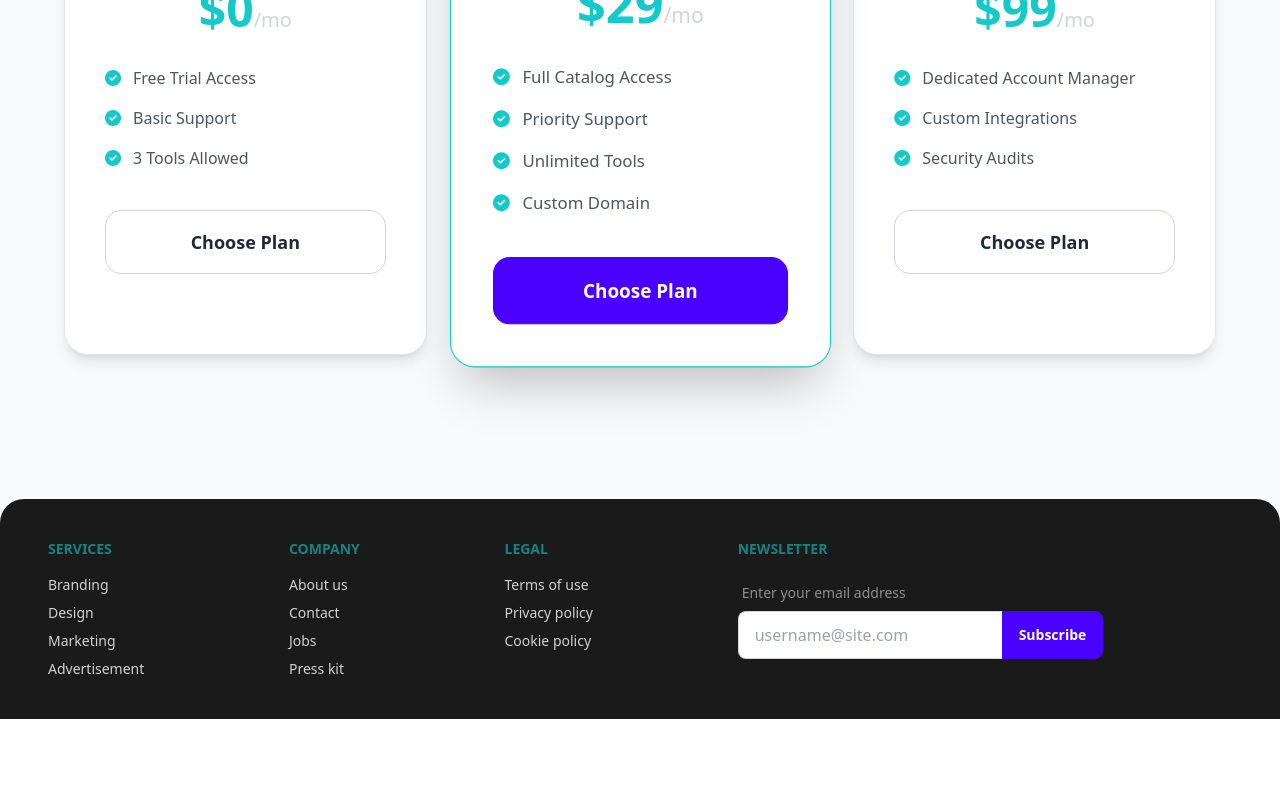
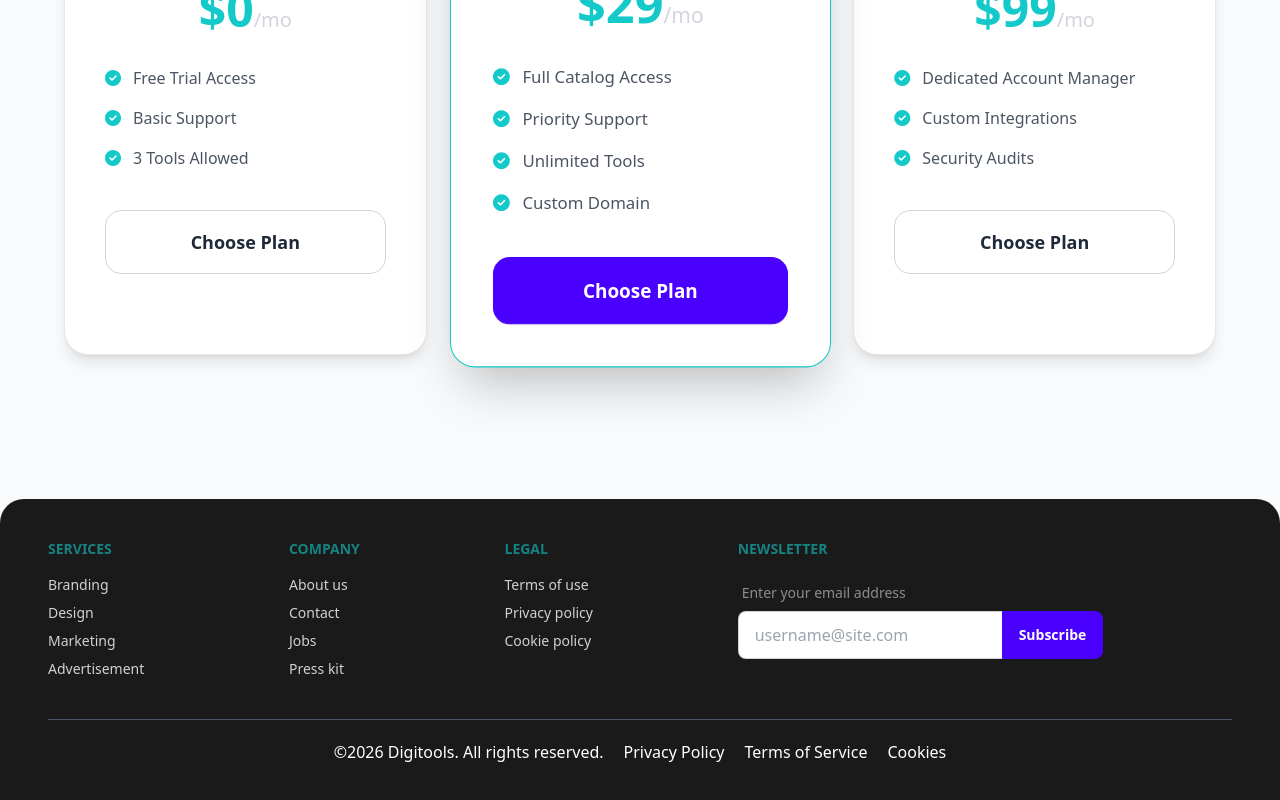
Before and after one commit to altafmahmud-s/DigiTools-Platform, a React (Vite) app: page / in a window 1280 px wide. Shown: the part 3747-4547 px from the top of the page. Before the commit the page ends 4466 px from the top, so only its background shows below. Built offline with nearby package versions, Linux system fonts and the light colour scheme.

Commit message:
footer part update

```diff
--- a/src/components/Footer.jsx
+++ b/src/components/Footer.jsx
@@ -2,7 +2,10 @@ import React from 'react';
 
 const Footer = () => {
   return (
-    <footer className="footer p-10 bg-secondary text-base-content rounded-t-3xl mt-12 px-4 md:px-12 text-white/80">
+    <footer className="p-10 bg-secondary text-base-content rounded-t-3xl mt-12 px-4 md:px-12 text-white/80">
+
+
+      <div className="footer">
         <nav>
           <h6 className="footer-title text-primary">Services</h6>
           <a className="link link-hover">Branding</a>
@@ -10,6 +13,7 @@ const Footer = () => {
           <a className="link link-hover">Marketing</a>
           <a className="link link-hover">Advertisement</a>
         </nav>
+
         <nav>
           <h6 className="footer-title text-primary">Company</h6>
           <a className="link link-hover">About us</a>
@@ -17,27 +21,47 @@ const Footer = () => {
           <a className="link link-hover">Jobs</a>
           <a className="link link-hover">Press kit</a>
         </nav>
+
         <nav>
           <h6 className="footer-title text-primary">Legal</h6>
           <a className="link link-hover">Terms of use</a>
           <a className="link link-hover">Privacy policy</a>
           <a className="link link-hover">Cookie policy</a>
         </nav>
+
         <form>
           <h6 className="footer-title text-primary">Newsletter</h6>
           <fieldset className="form-control w-80">
             <label className="label">
-            <span className="label-text text-white/50">Enter your email address</span>
+              <span className="label-text text-white/50">
+                Enter your email address
+              </span>
             </label>
             <div className="join">
               <input
                 type="text"
                 placeholder="username@site.com"
-              className="input input-bordered join-item" />
-            <button className="btn btn-primary join-item text-white">Subscribe</button>
+                className="input input-bordered join-item"
+              />
+              <button className="btn btn-primary join-item text-white">
+                Subscribe
+              </button>
             </div>
           </fieldset>
         </form>
+      </div>
+
+
+      <div className="flex flex-col-reverse sm:flex-row justify-center gap-5 text-white mt-10 border-t border-gray-600 pt-5">
+        <p>©2026 Digitools. All rights reserved.</p>
+
+        <div className="mb-5 sm:mb-0 flex gap-5">
+          <p>Privacy Policy</p>
+          <p>Terms of Service</p>
+          <p>Cookies</p>
+        </div>
+      </div>
+
     </footer>
   );
 };
```
Lines whose indentation alone changed are shown as unchanged.
